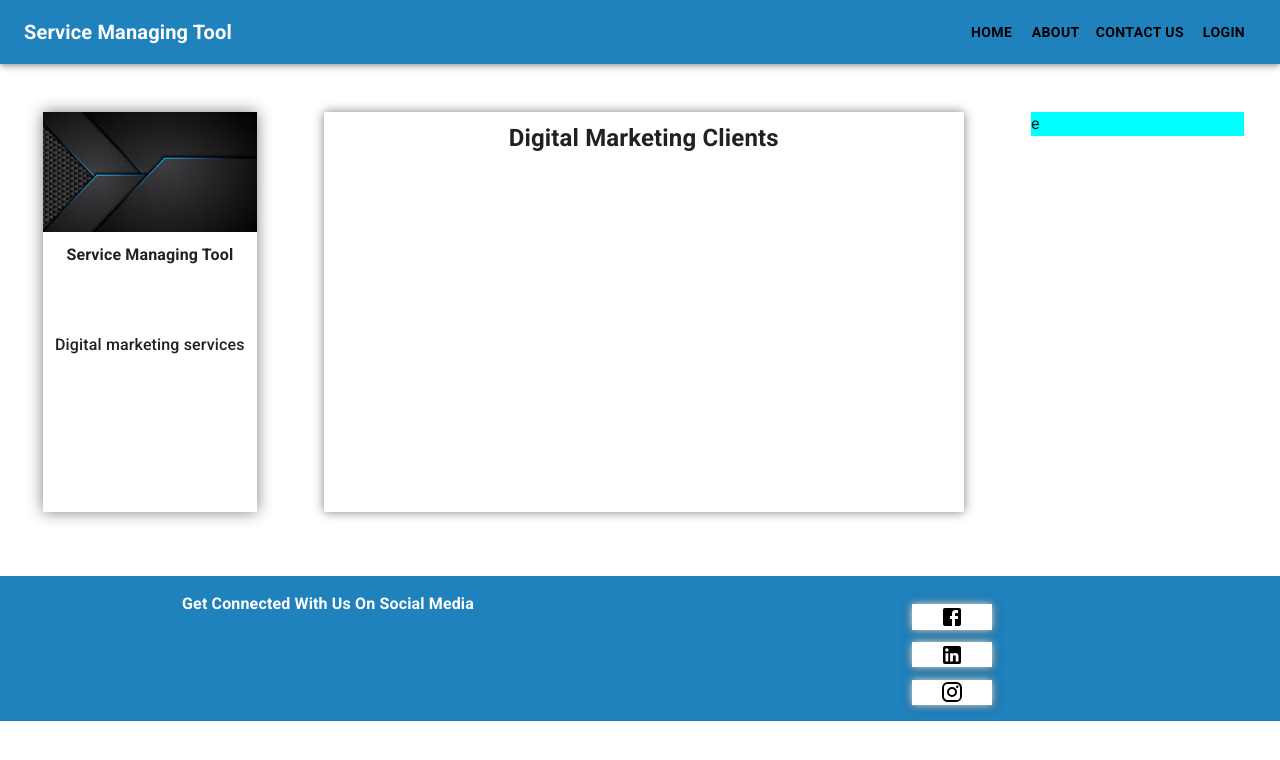
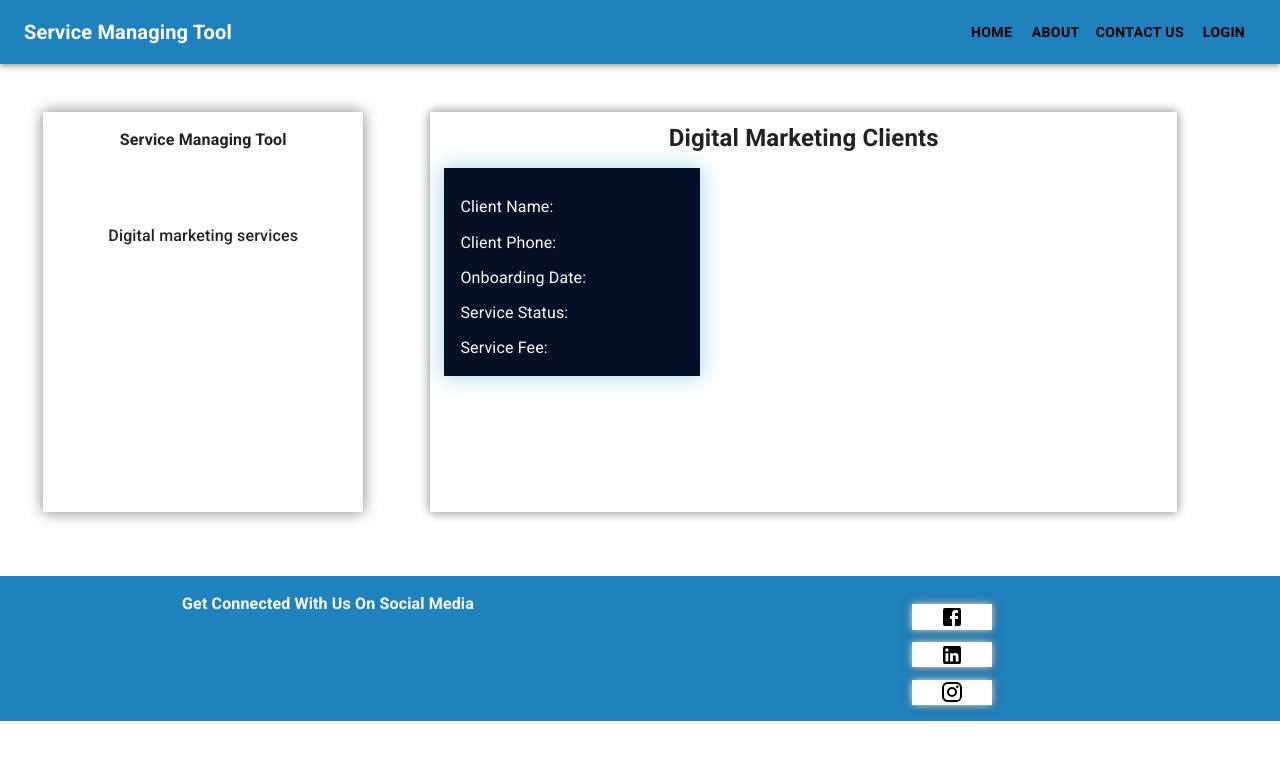
Before and after one commit to Sabeerwaqas/Service-Management-System---Portfolio, a React (Create React App) app: page /dashboard in a window 1280 px wide. Shown: the top 760 px of the page. Built offline with nearby package versions, Linux system fonts and the light colour scheme.

Commit message:
[Redux-Toolkit setup]

```diff
--- a/src/app/store.js
+++ b/src/app/store.js
@@ -0,0 +1,7 @@
+import { configureStore } from "@reduxjs/toolkit";
+
+
+
+export const store = configureStore({
+    reducer:{}
+})
--- a/src/components/dashboard/Dashboard.js
+++ b/src/components/dashboard/Dashboard.js
@@ -9,11 +9,9 @@ const Dashboard = () => {
     <>
       <div>
         <Grid container rowGap={2} columnGap={3}>
-          <Grid item md={2}  className="same-classes company-profile-card">
-              <div className=" child-one">
-              <img src={profileCardImage} className="profile-card-img" alt="service management system gif" />
-              </div>
-              <div className="child-two" >
+          <Grid item md={3} className="same-classes company-profile-card">
+            <div className=" child-one"></div>
+            <div className="child-two">
               <h3>Service Managing Tool</h3>
             </div>
             <div className="child-four">
@@ -22,14 +20,35 @@ const Dashboard = () => {
               </ul>
             </div>
           </Grid>
-          <Grid item md={6} className="same-classes services-cards">
+          <Grid item md={7} className="same-classes services-cards">
             <div>
               <h2 className="digital-marketing-clients">
                 Digital Marketing Clients
               </h2>
+
+              <Grid container>
+                <Grid item md={2}>
+                  <div className="client-data-card">
+                    <div>
+                      <h4 className="client-data">Client Name:</h4>
+                    </div>
+                    <div>
+                      <h4 className="client-data">Client Phone:</h4>
+                    </div>
+                    <div>
+                      <h4 className="client-data">Onboarding Date:</h4>
+                    </div>
+                    <div>
+                      <h4 className="client-data"> Service Status:</h4>
+                    </div>
+                    <div>
+                      <h4 className="client-data"> Service Fee:</h4>
+                    </div>
                   </div>
                 </Grid>
-          <Grid item md={2} className="same-classes">e</Grid>
+              </Grid>
+            </div>
+          </Grid>
         </Grid>
       </div>
     </>
--- a/src/components/dashboard/dashboard.css
+++ b/src/components/dashboard/dashboard.css
@@ -52,3 +52,17 @@
     font-size:1.5rem;
     text-align: center;
 }
+
+.client-data-card{
+    background-color: #050f25 ;
+    color: white;
+    width: 20vw;
+    margin-left: 5%;
+    padding: 1rem;
+    margin-top: 10%;
+    box-shadow: 0px 0px 20px 2px lightblue;
+}
+
+.client-data{
+    margin-top: 5%;
+}
--- a/src/index.js
+++ b/src/index.js
@@ -1,13 +1,17 @@
-import React from 'react';
-import ReactDOM from 'react-dom/client';
-import './index.css';
-import App from './App';
-import reportWebVitals from './reportWebVitals';
+import React from "react";
+import ReactDOM from "react-dom/client";
+import "./index.css";
+import App from "./App";
+import reportWebVitals from "./reportWebVitals";
+import { Provider } from "react-redux";
+import { store } from "./app/store";
 
-const root = ReactDOM.createRoot(document.getElementById('root'));
+const root = ReactDOM.createRoot(document.getElementById("root"));
 root.render(
   <React.StrictMode>
-    <App />
+    <Provider store={store}>
+      <App />
+    </Provider>
   </React.StrictMode>
 );
 
```
Lines whose indentation alone changed are shown as unchanged.
